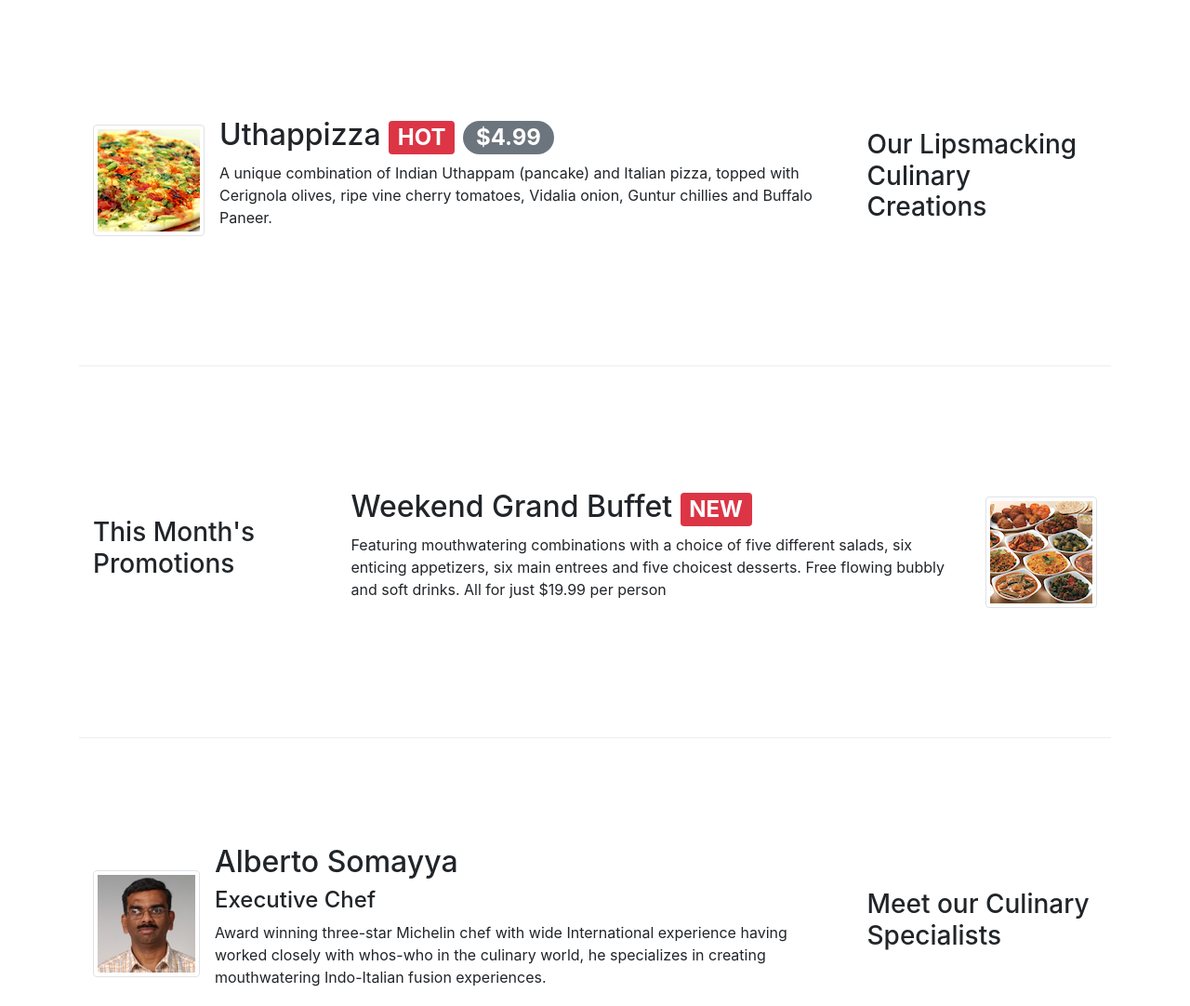
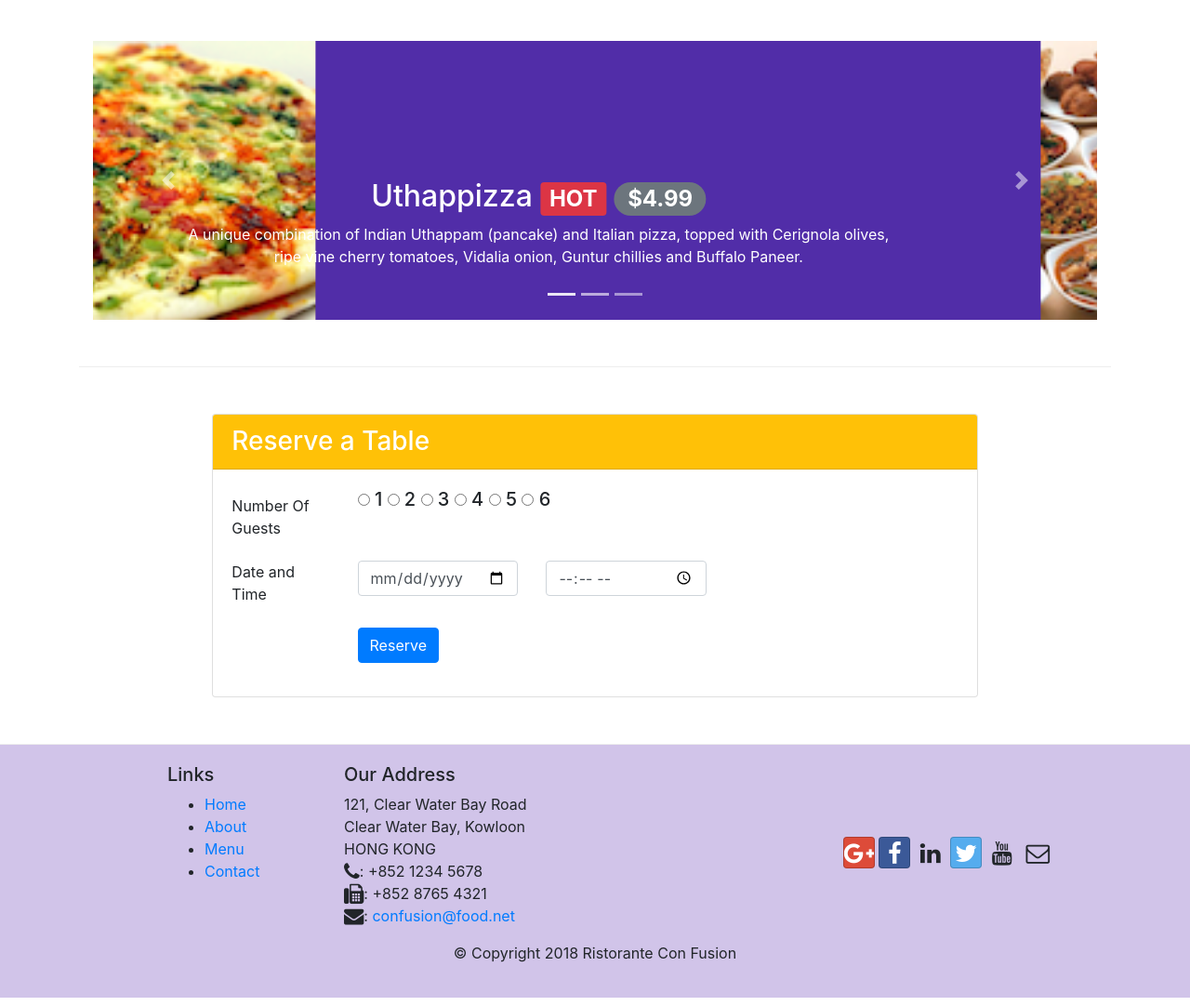
Before and after one commit to vishva-97/sanket-1, a website: page Bootstrap4/conFusion/index.html in a window 1280 px wide. Shown: the part 340-1422 px from the top of the page at 93% size. Drawn offline with nearby package versions, Linux system fonts and the light colour scheme.

Commit message:
carousel

```diff
--- a/Bootstrap4/conFusion/css/styles.css
+++ b/Bootstrap4/conFusion/css/styles.css
@@ -45,3 +45,18 @@ body
     border-bottom: 1px solid #ddd;
     padding: 10px;
 }
+.carousel
+{
+    background: #512DA8;
+}
+.carousel-item
+{
+    height: 300px;
+}
+.carousel-item img
+{
+    position: absolute;
+    top: 0px;
+    left: 0px;
+    min-height: 300px;
+}
--- a/Bootstrap4/conFusion/index.html
+++ b/Bootstrap4/conFusion/index.html
@@ -92,47 +92,44 @@
     </header>
 
     <div class="container">
-        <div class="row row-content align-items-center">
-            <div class="col-12 col-sm-4 order-sm-last col-md-3">
-                <h3>Our Lipsmacking Culinary Creations</h3>
-            </div>
-            <div class="col col-sm order-sm-first col-md">
-                <div class="media">
-                    <img src="img/uthappizza.png" alt="uthappizza" class="d-flex mr-3 img-thumbnail align-self-center">
-                <div class="media-body">
-                    <h2 class="mt-0">Uthappizza <span class="badge badge-danger">HOT</span> <span class="badge badge-pill badge-secondary">$4.99</span> </h2>
+        <div class="row row-content">
+            <div class="col">
+                <div id="mycarousel" class="carousel slide" data-ride="carousel">
+                    <div class="carousel-inner" role="listbox">
+                        <div class="carousel-item active">
+                            <img src="img/uthappizza.png" class="d-block img-fluid" alt="uthappizza">
+                            <div class="carousel-caption d-none d-md-block">
+                                <h2>Uthappizza <span class="badge badge-danger">HOT</span> <span class="badge badge-pill badge-secondary">$4.99</span> </h2>
                                 <p class="d-none d-sm-block">A unique combination of Indian Uthappam (pancake) and Italian pizza, topped with Cerignola olives, ripe vine cherry tomatoes, Vidalia onion, Guntur chillies and Buffalo Paneer.</p>
                             </div>
                         </div>
+                        <div class="carousel-item">
+                            <img src="img/buffet.png" alt="buffet" class="d-block img-fluid">
+                            <div class="carousel-caption d-none d-md-block">
+                                <h2>Weekend Grand Buffet <span class="badge badge-danger">NEW</span> </h2>
+                                <p class="d-none d-sm-block">Featuring mouthwatering combinations with a choice of five different salads, six enticing appetizers, six main entrees and five choicest desserts. Free flowing bubbly and soft drinks. All for just $19.99 per person </p>
                             </div>
                         </div>
-
-
-        <div class="row row-content align-items-center">
-            <div class="col-12 col-sm-4 col-md-3">
-                <h3>This Month's Promotions</h3>
-            </div>
-            <div class="col col-sm last-sm-first col-md">
-                <div class="media">
-                    <div class="media-body">
-                    <h2 class="mt-0">Weekend Grand Buffet <span class="badge badge-danger">NEW</span> </h2>
-                    <p class="d-none d-sm-block">Featuring mouthwatering combinations with a choice of five different salads, six enticing appetizers, six main entrees and five choicest desserts. Free flowing bubbly and soft drinks. All for just $19.99 per person </p>
-                    </div>
-                    <img src="img/buffet.png" alt="buffet" class="d-flex ml-3 img-thumbnail align-self-center">
+                        <div class="carousel-item">
+                            <img src="img/alberto.png" alt="alberto" class="d-block img-fluid">
+                            <div class="carousel-caption d-none d-md-block">
+                                <h2 class="mt-0">Alberto Somayya</h2>
+                                <h4 class="mt-0">Executive Chef</h4>
+                                <p class="d-none d-sm-block">Award winning three-star Michelin chef with wide International experience having worked closely with whos-who in the culinary world, he specializes in creating mouthwatering Indo-Italian fusion experiences. </p>
                             </div>
                         </div>
                     </div>
-        <div class="row row-content align-items-center">
-            <div class="col-12 col-sm-4 order-sm-last col-md-3">
-                <h3>Meet our Culinary Specialists</h3>
-            </div>
-            <div class="col col-sm order-sm-first col-md">
-                 <div class="media">
-                    <img class="d-flex mr-3 img-thumbnail align-self-center" src="img/alberto.png" alt="alberto">
-                    <div class="media-body">
-                    <h2 class="mt-0">Alberto Somayya</h2>
-                    <h4 class="mt-0">Executive Chef</h4>
-                    <p class="d-none d-sm-block">Award winning three-star Michelin chef with wide International experience having worked closely with whos-who in the culinary world, he specializes in creating mouthwatering Indo-Italian fusion experiences. </p>
+                    <ol class="carousel-indicators">
+                        <li data-target="#mycarousel" data-slide-to="0"class="active"></li>
+                        <li data-target="#mycarousel" data-slide-to="1"></li>
+                        <li data-target="#mycarousel" data-slide-to="2"></li>
+                    </ol>
+                    <a href="#mycarousel"role="button"class="carousel-control-prev"data-slide="prev">
+                        <span class="carousel-control-prev-icon"></span>
+                    </a>
+                    <a href="#mycarousel"role="button"class="carousel-control-next"data-slide="next">
+                        <span class="carousel-control-next-icon"></span>
+                    </a>
                 </div>
             </div>
         </div>
```
Also changed, not shown: 1 other file. Lines whose indentation alone changed are shown as unchanged.
